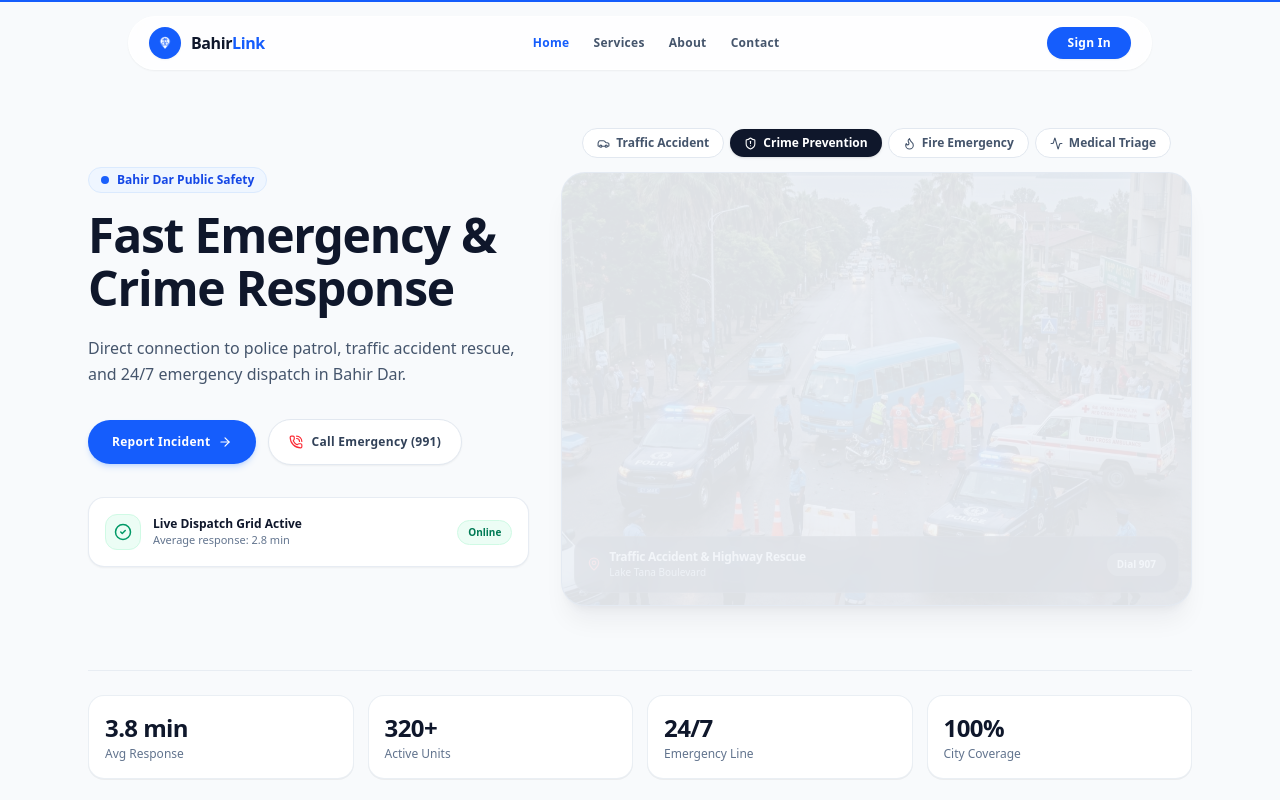
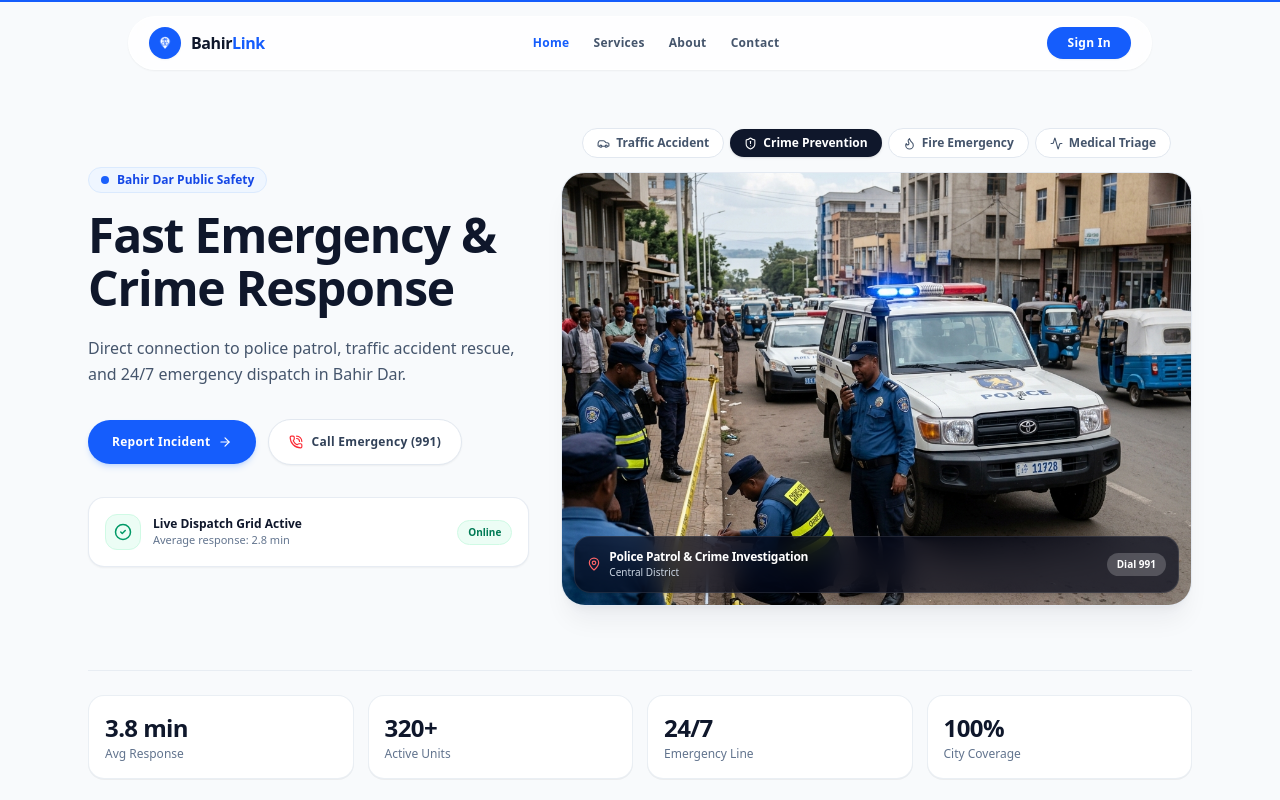
Before and after one commit to biniambeza/bahirdarLink_web, a React (Vite) app: page / in a window 1280 px wide. Shown: the top 800 px of the page. Built offline with nearby package versions, Linux system fonts and the light colour scheme.

Commit message:
feat(hero): set image auto-rotation cycle to 1 second

```diff
--- a/src/components/home/HeroSection.jsx
+++ b/src/components/home/HeroSection.jsx
@@ -68,10 +68,8 @@ const metrics = [
 
 const HeroSection = () => {
   const [activeCategory, setActiveCategory] = useState(incidentCategories[0]);
-  const [isPaused, setIsPaused] = useState(false);
 
   useEffect(() => {
-    if (isPaused) return;
     const interval = setInterval(() => {
       setActiveCategory((prev) => {
         const nextIndex =
@@ -79,16 +77,12 @@ const HeroSection = () => {
           incidentCategories.length;
         return incidentCategories[nextIndex];
       });
-    }, 5500);
+    }, 1000);
     return () => clearInterval(interval);
-  }, [isPaused]);
+  }, []);
 
   return (
-    <section
-      className="relative w-full pt-32 pb-16 bg-[#f8fafc] text-slate-900"
-      onMouseEnter={() => setIsPaused(true)}
-      onMouseLeave={() => setIsPaused(false)}
-    >
+    <section className="relative w-full pt-32 pb-16 bg-[#f8fafc] text-slate-900">
       <div className="max-w-6xl mx-auto px-4 sm:px-6">
 
         {/* Main Grid */}
@@ -188,7 +182,7 @@ const HeroSection = () => {
                   initial={{ opacity: 0 }}
                   animate={{ opacity: 1 }}
                   exit={{ opacity: 0 }}
-                  transition={{ duration: 0.35, ease: "easeInOut" }}
+                  transition={{ duration: 0.25, ease: "easeInOut" }}
                   className="relative w-full h-full"
                 >
                   <img
```
